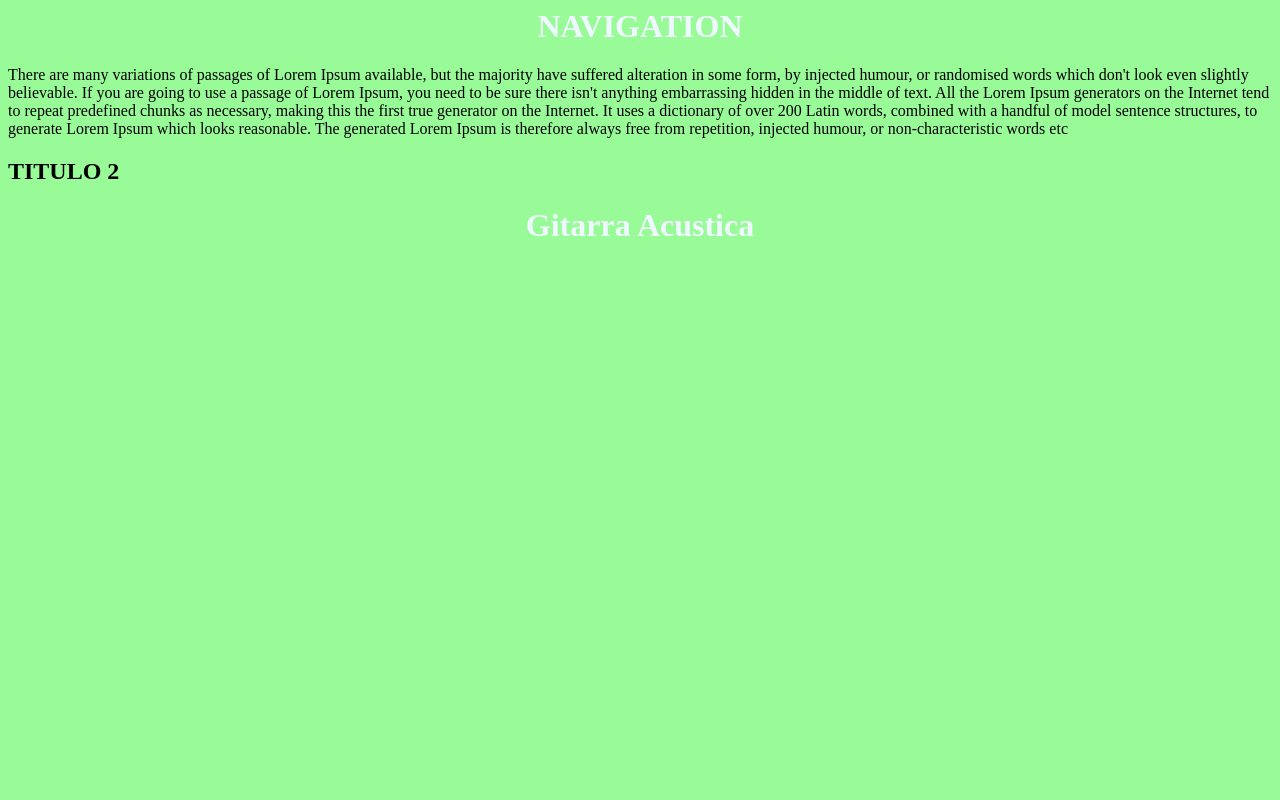
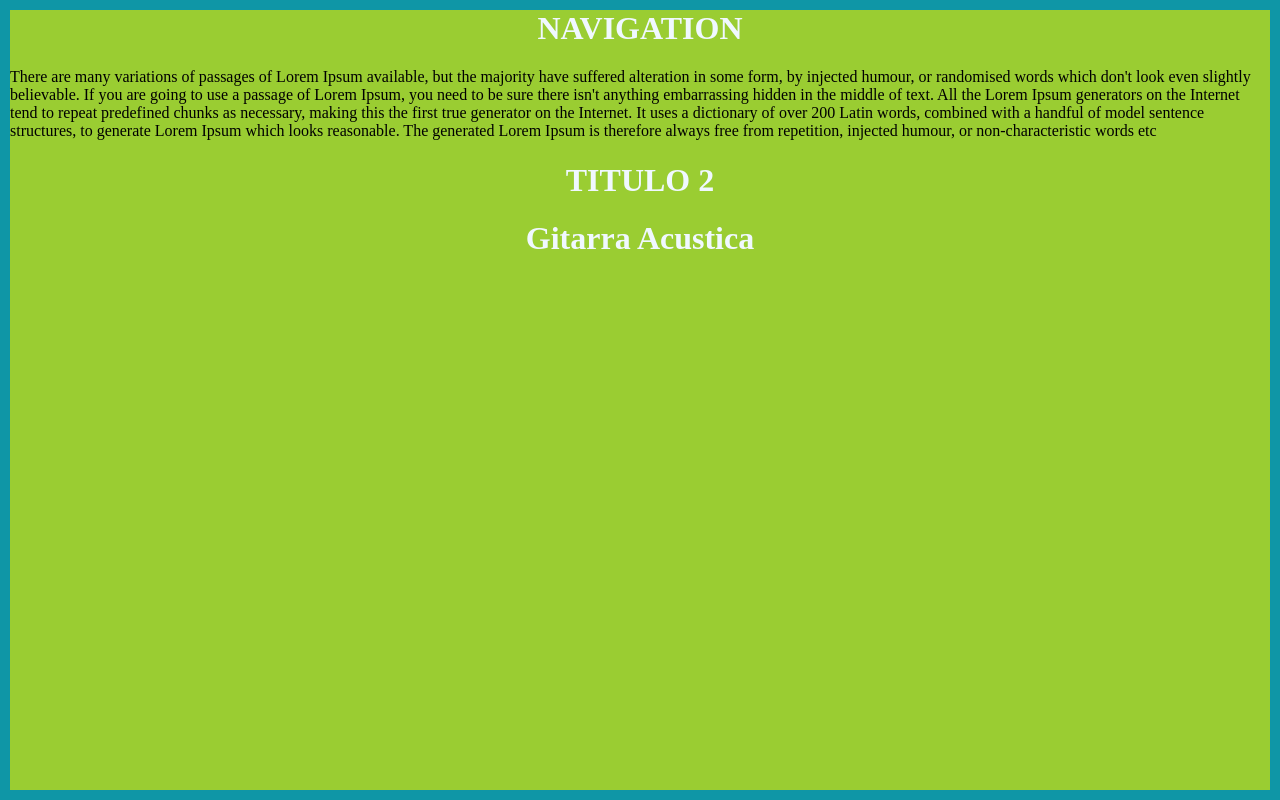
Before and after one commit to zefetorres/invi, a plain HTML site: page index.html in a window 1280 px wide. Drawn offline with Linux system fonts and the light colour scheme.

Commit message:
hotfix 1

```diff
--- a/index.css
+++ b/index.css
@@ -0,0 +1,10 @@
+body{
+  background: yellowgreen;
+  border: 10px solid rgba(14, 150, 168, 0.986);
+  margin: 0;
+}
+h1{
+  color: aliceblue;
+  text-align: center;
+  font-weight: 900;
+}
--- a/index.html
+++ b/index.html
@@ -1,17 +1,8 @@
 <html>
   <head>
     <title>Guitarras</title>
+    <link rel="stylesheet" href="index.css">
   </head>
-  <style media="screen">
-    body{
-      background: palegreen;
-    }
-    h1{
-      color: aliceblue;
-      text-align: center;
-      font-weight: 900;
-    }
-  </style>
   <body>
     <h1>
       NAVIGATION
@@ -22,7 +13,8 @@
          or randomised words which don't look even slightly believable. If you are going to use a passage of Lorem Ipsum, you need to be sure there isn't anything embarrassing hidden in the middle of text. All the Lorem Ipsum generators on the Internet tend to repeat predefined chunks as necessary, making this the first true generator on the Internet. It uses a dictionary of over 200 Latin words, combined with a handful of model sentence structures, to generate Lorem Ipsum which looks reasonable. The generated Lorem Ipsum is therefore always free from
          repetition, injected humour, or non-characteristic words etc
     </p>
-    <h2>TITULO 2</h2>
+    <h1>TITULO 2</h1>
     <h1>Gitarra Acustica</h1>
+    <img src="">
   </body>
 </html>
```
